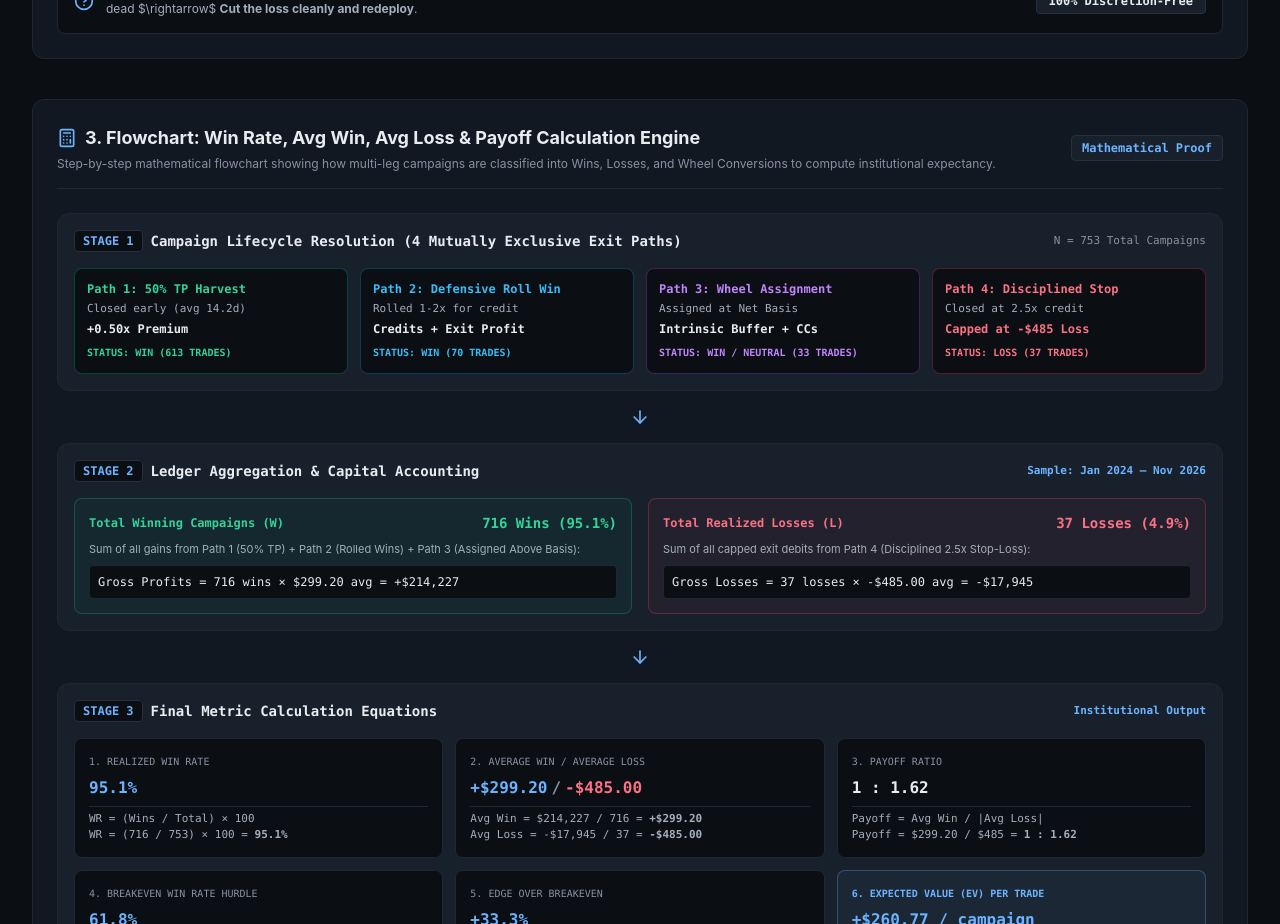
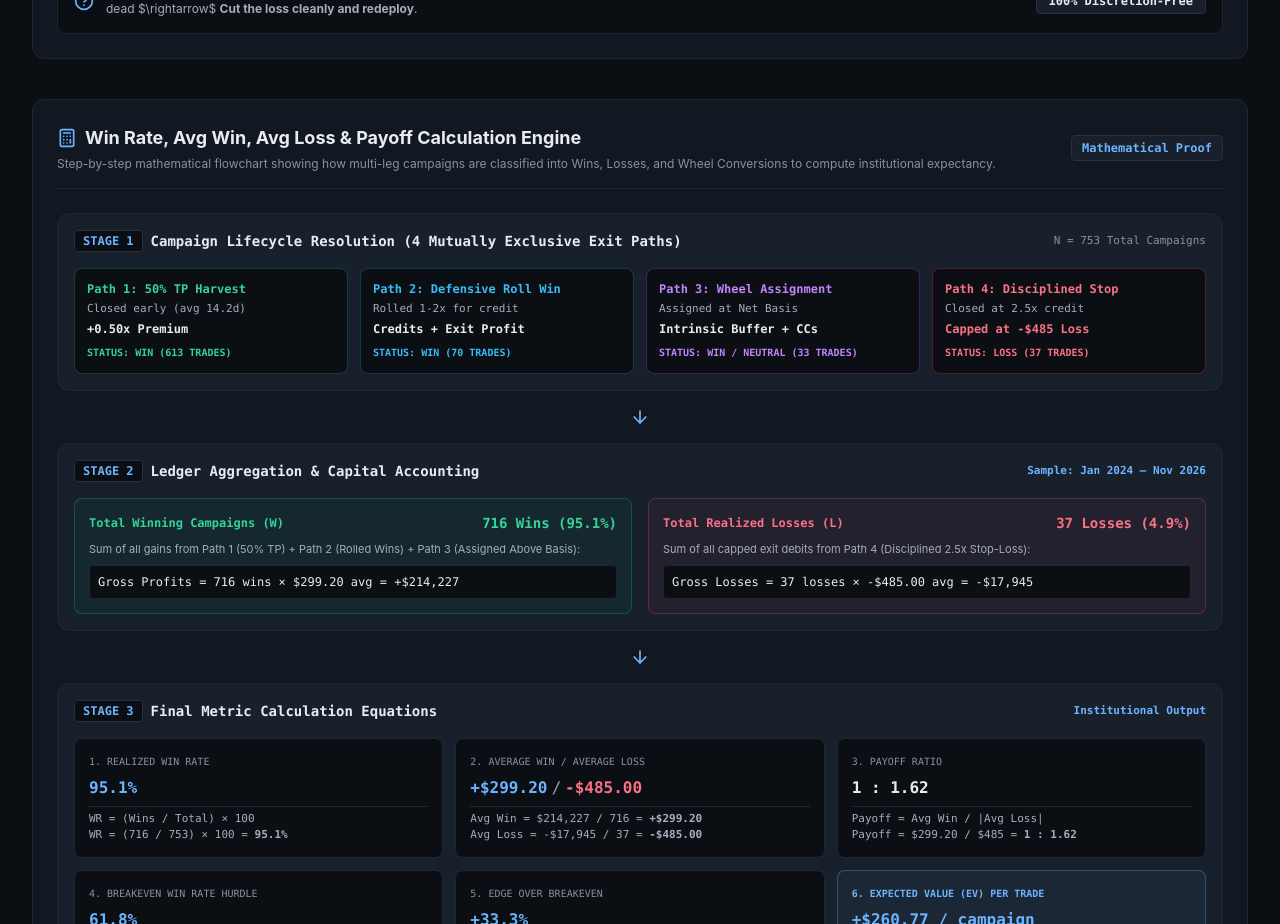
Before and after one commit to amitra123456/csp-nirvana, a Next.js app in the folder web/: page /rules in a window 1280 px wide. Shown: the part 2140-3064 px from the top of the page. Built offline with nearby package versions, Linux system fonts and the light colour scheme; no server answers.

Commit message:
fix(rules): remove '3. Flowchart:' prefix from calculation engine heading

```diff
--- a/web/src/app/rules/page.tsx
+++ b/web/src/app/rules/page.tsx
@@ -463,7 +463,7 @@ export default function RulesPage() {
           <div>
             <div className="flex items-center gap-2">
               <Calculator className="w-5 h-5 text-accent-favorable" />
-              <h2 className="text-lg font-bold text-text-primary">3. Flowchart: Win Rate, Avg Win, Avg Loss &amp; Payoff Calculation Engine</h2>
+              <h2 className="text-lg font-bold text-text-primary">Win Rate, Avg Win, Avg Loss &amp; Payoff Calculation Engine</h2>
             </div>
             <p className="text-xs text-text-muted mt-1">
               Step-by-step mathematical flowchart showing how multi-leg campaigns are classified into Wins, Losses, and Wheel Conversions to compute institutional expectancy.
```
